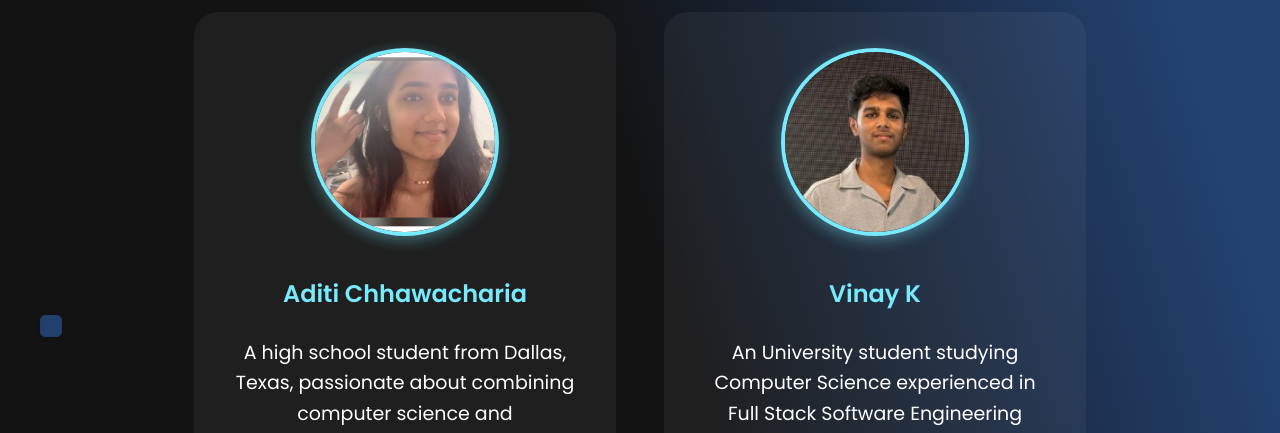
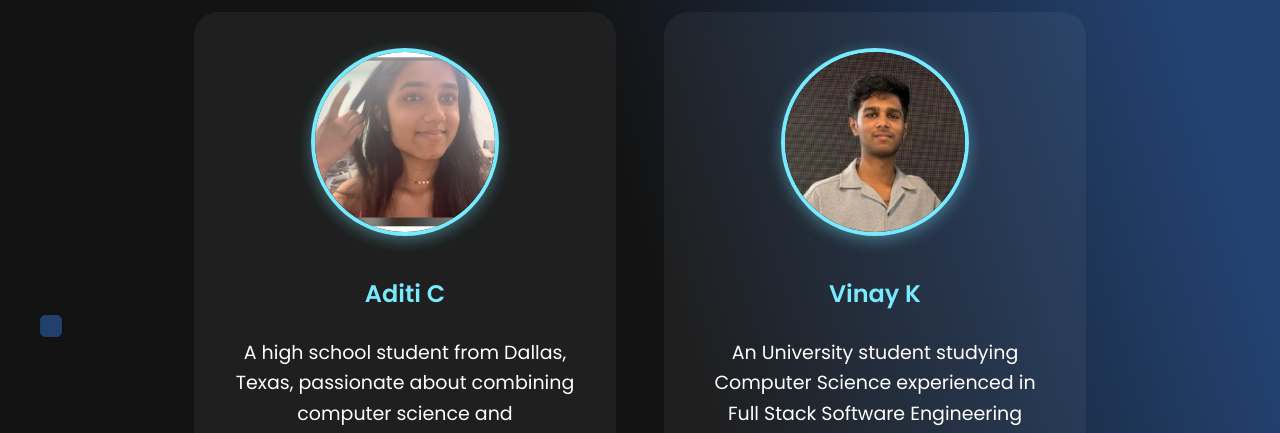
Before and after one commit to aditichhawacharia/cyberbear, a plain HTML site: page meettheteam.html in a window 1280 px wide. Shown: the part 355-788 px from the top of the page. Drawn offline with Linux system fonts and the light colour scheme; a script that the page names is missing.

Commit message:
Update meettheteam.html

```diff
--- a/meettheteam.html
+++ b/meettheteam.html
@@ -568,8 +568,8 @@
       <h2 class="section-title"><span class="highlight">Founders</span> / Lead Developers</h2>
       <div class="team-container">
         <div class="team-member">
-          <img src="public/aditi.jpg" alt="Aditi Chhawacharia" class="team-photo">
-          <h3 class="team-name" style="color:#77eafd">Aditi Chhawacharia</h3>
+          <img src="public/aditi.jpg" alt="Aditi C" class="team-photo">
+          <h3 class="team-name" style="color:#77eafd">Aditi C</h3>
           <p class="team-bio">A high school student from Dallas, Texas, passionate about combining computer science and entrepreneurship to drive meaningful change.</p>
         </div>
 
```
